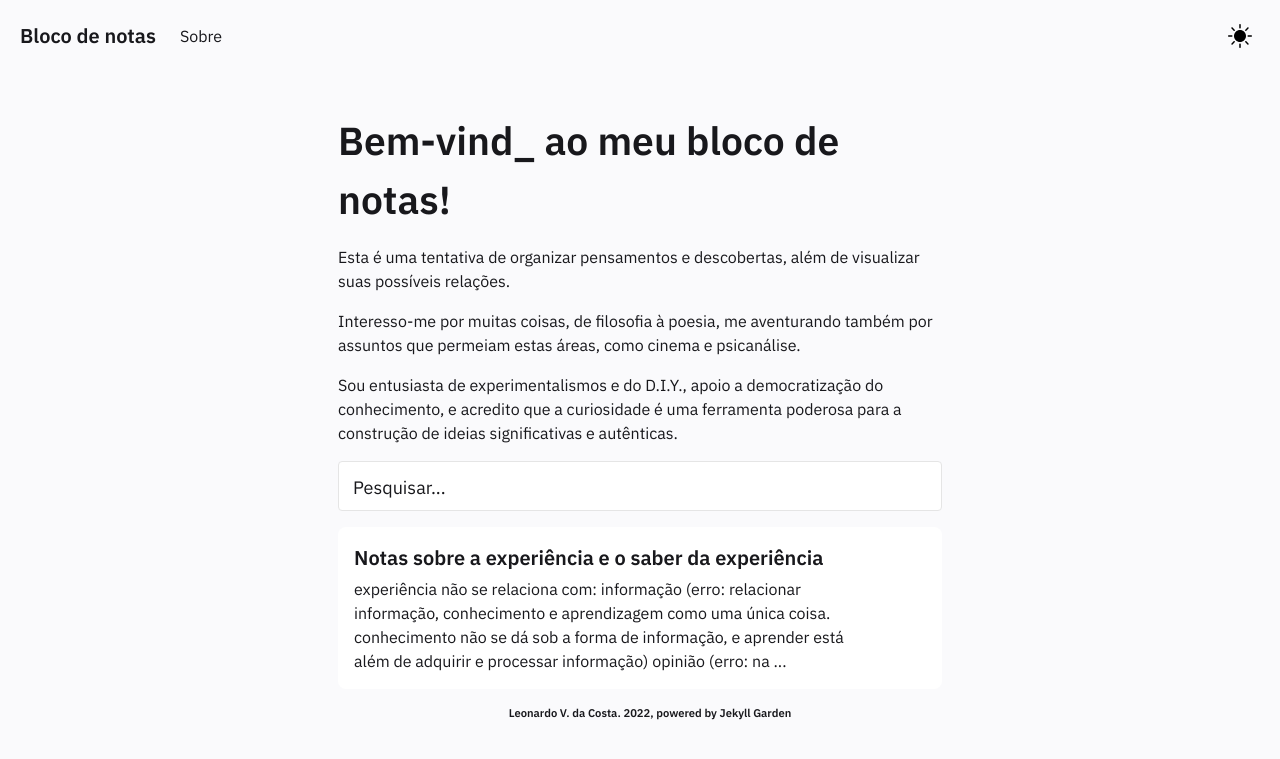
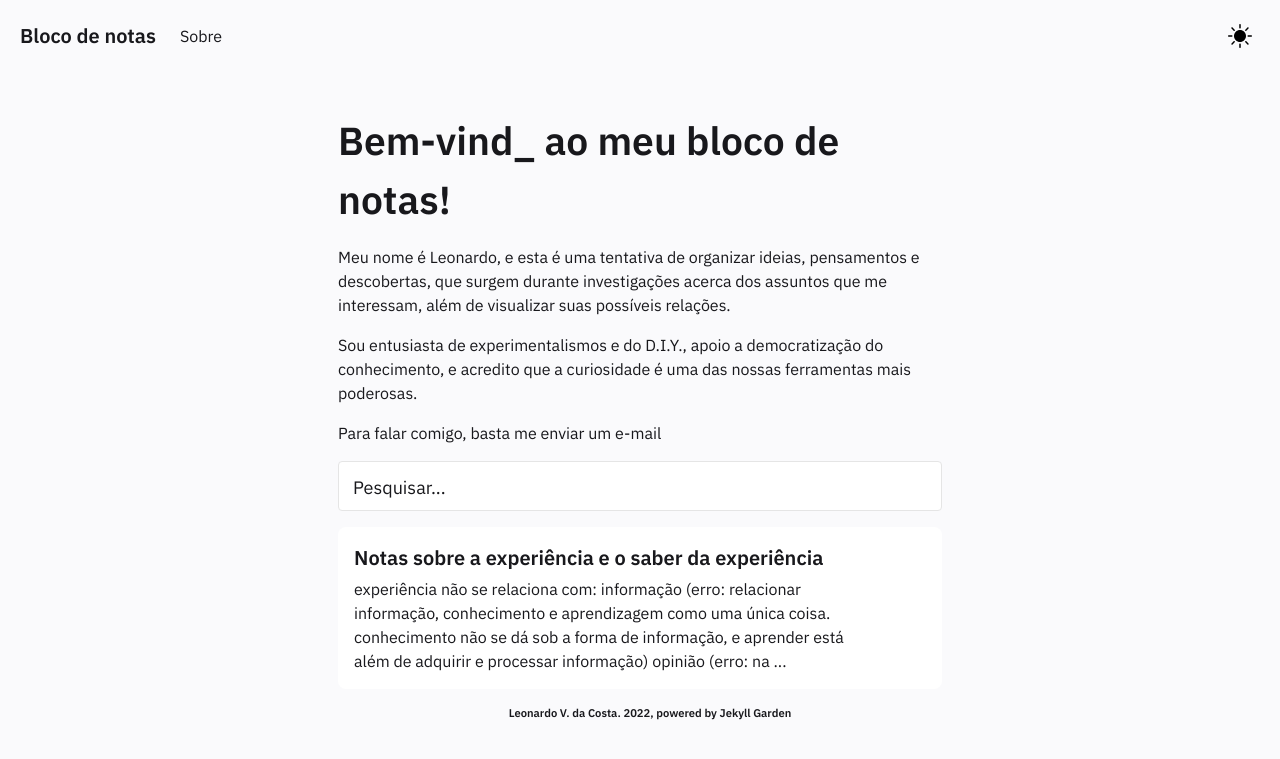
Before and after one commit to lvcosta/lvcosta.github.io, a Jekyll site: the page built from pages/index.md, in a window 1280 px wide. Shown: the top 759 px of the page. Built offline with Jekyll 4.4.1, drawn with Linux system fonts in a browser that asks for light colours.

Commit message:
Update FeedContent.html

```diff
--- a/_includes/FeedContent.html
+++ b/_includes/FeedContent.html
@@ -1,7 +1,7 @@
 <div class="block">
     <h1>Bem-vind_ ao meu bloco de notas!</h1>
 
-    <p>Esta é uma tentativa de organizar pensamentos e descobertas, além de visualizar suas possíveis relações.</p>
-    <p>Interesso-me por muitas coisas, de filosofia à poesia, me aventurando também por assuntos que permeiam estas áreas, como cinema e psicanálise.</p>
-    <p>Sou entusiasta de experimentalismos e do D.I.Y., apoio a democratização do conhecimento, e acredito que a curiosidade é uma ferramenta poderosa para a construção de ideias significativas e autênticas.</p>
+    <p>Meu nome é <a href="leonardocosta.neocities.org">Leonardo</a>, e esta é uma tentativa de organizar ideias, pensamentos e descobertas, que surgem durante investigações acerca dos assuntos que me interessam, além de visualizar suas possíveis relações.</p>
+    <p>Sou entusiasta de experimentalismos e do D.I.Y., apoio a democratização do conhecimento, e acredito que a curiosidade é uma das nossas ferramentas mais poderosas.</p>
+    <p>Para falar comigo, basta me enviar um <a href="mailto:leonardovcosta@protonmail.com">e-mail</a></p>
     </div>
```
